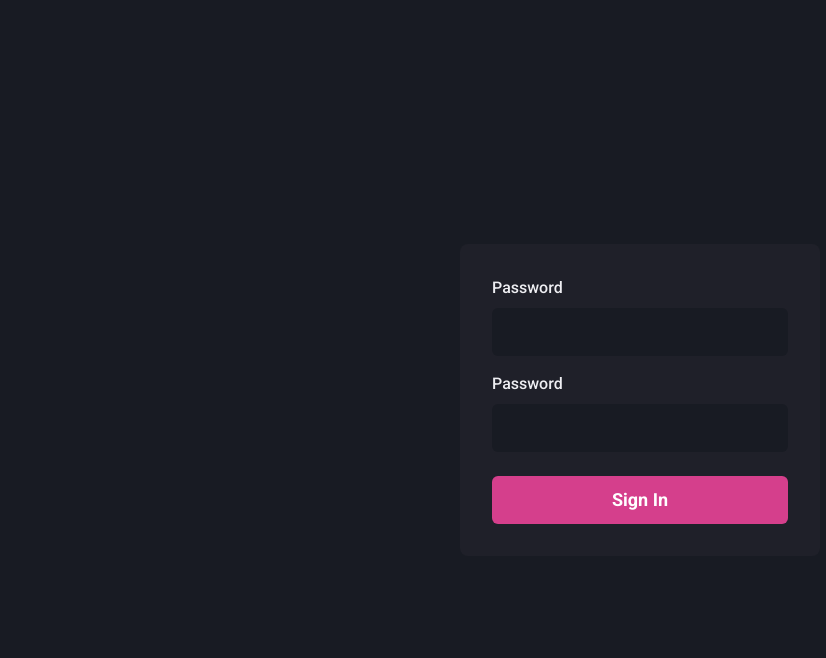
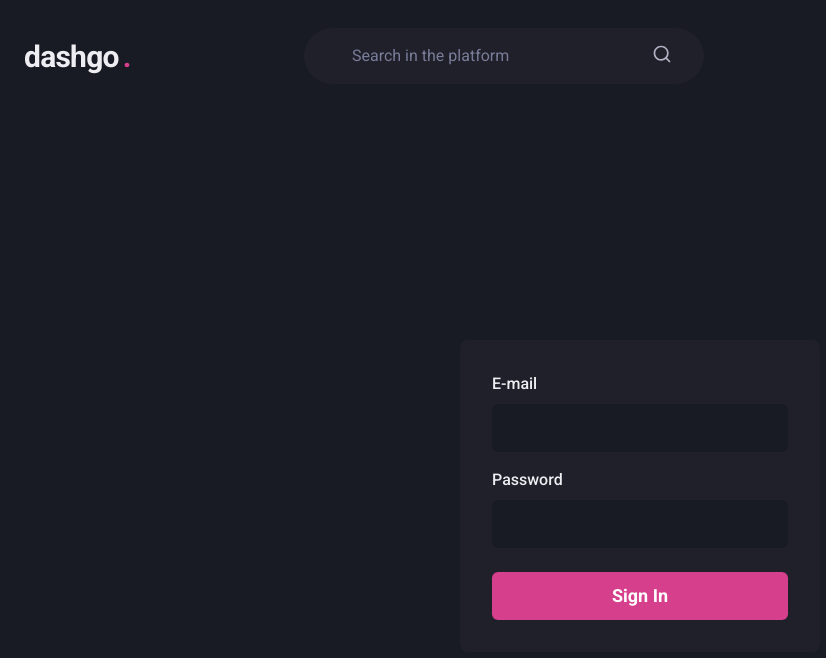
Before and after one commit to felbgs12/dashgo, a Next.js app: page / in a window 1280 px wide. Shown: the top 658 px of the page, without its empty margins (0-826 px from the left). Built offline with nearby package versions, Linux system fonts and the light colour scheme.

Commit message:
feat: Header, react-icons

```diff
--- a/package.json
+++ b/package.json
@@ -16,7 +16,8 @@
     "framer-motion": "^4.1.17",
     "next": "11.0.1",
     "react": "17.0.2",
-    "react-dom": "17.0.2"
+    "react-dom": "17.0.2",
+    "react-icons": "^4.2.0"
   },
   "devDependencies": {
     "@types/react": "17.0.13",
--- a/src/components/Form/Input.tsx
+++ b/src/components/Form/Input.tsx
@@ -13,7 +13,7 @@
 export function Input({ name, label, ...rest }: InputProps) {
   return (
     <FormControl>
-      {!!label && <FormLabel htmlFor="password">Password</FormLabel>}
+      {!!label && <FormLabel htmlFor="name">{label}</FormLabel>}
 
       <ChakraInput
         name={name}
--- /dev/null
+++ b/src/components/Header.tsx
@@ -0,0 +1,49 @@
+import { Flex, Text, Input, Icon } from '@chakra-ui/react';
+import { RiSearchLine } from 'react-icons/ri';
+
+export function Header() {
+  return (
+    <Flex
+      as="header"
+      w="100%"
+      maxWidth={1480}
+      h="20"
+      mx="auto"
+      mt="4"
+      px="6"
+      align="center"
+    >
+      <Text fontSize="3xl" fontWeight="bold" letterSpacing="tight" w="64">
+        dashgo
+        <Text as="span" ml="1" color="pink.500">
+          .
+        </Text>
+      </Text>
+
+      <Flex
+        as="label"
+        flex="1"
+        py="4"
+        px="8"
+        ml="6"
+        maxWidth={400}
+        alignSelf="center"
+        color="gray.200"
+        position="relative"
+        bg="gray.800"
+        borderRadius="full"
+      >
+        <Input
+          color="gray.50"
+          variant="unstyled"
+          px="4"
+          mr="4"
+          placeholder="Search in the platform"
+          _placeholder={{ color: 'gray.400' }}
+        />
+
+        <Icon as={RiSearchLine} fontSize="20" />
+      </Flex>
+    </Flex>
+  );
+}
--- a/src/pages/_app.tsx
+++ b/src/pages/_app.tsx
@@ -1,10 +1,12 @@
 import type { AppProps } from 'next/app';
 import { ChakraProvider } from '@chakra-ui/react';
 import { theme } from '../styles/theme';
+import { Header } from '../components/Header';
 
 function MyApp({ Component, pageProps }: AppProps) {
   return (
     <ChakraProvider theme={theme}>
+      <Header />
       <Component {...pageProps} />
     </ChakraProvider>
   );
```
Also changed, not shown: 1 other file (tests, documents, lock files or other folders).
